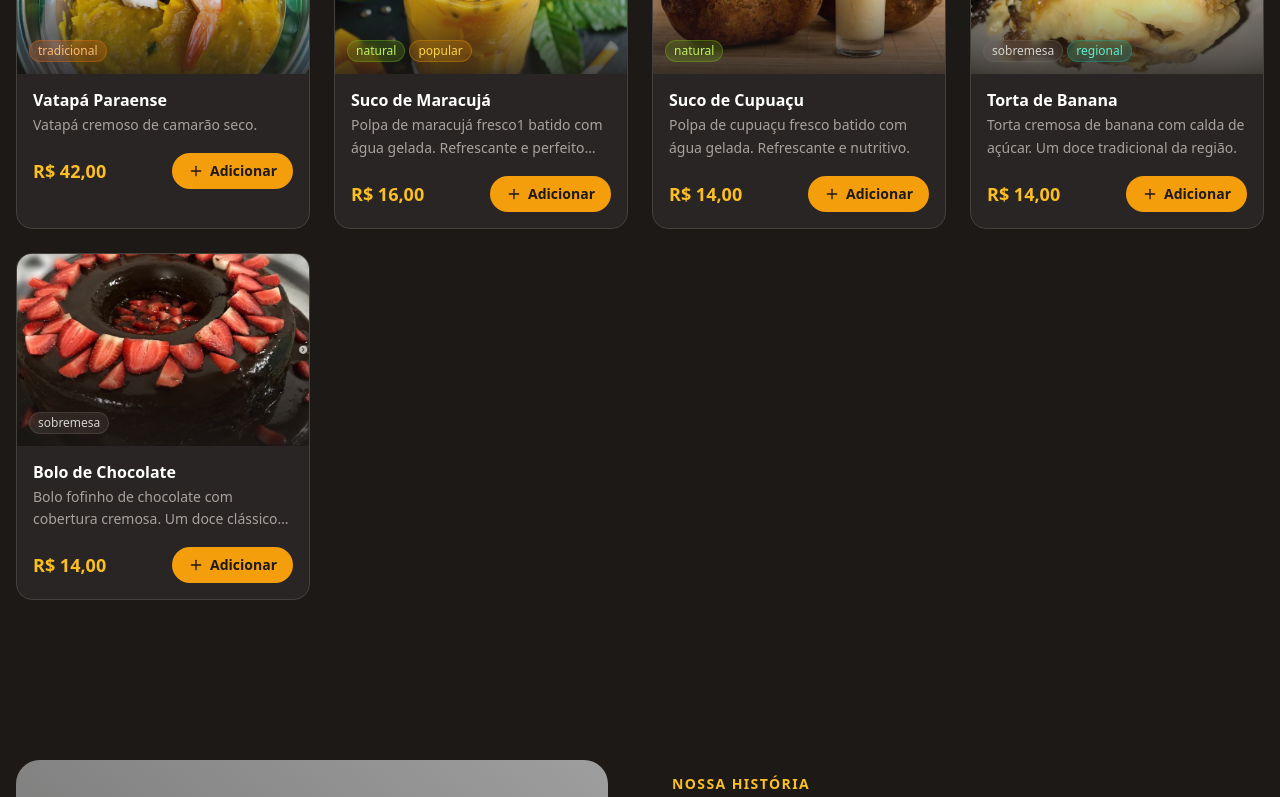
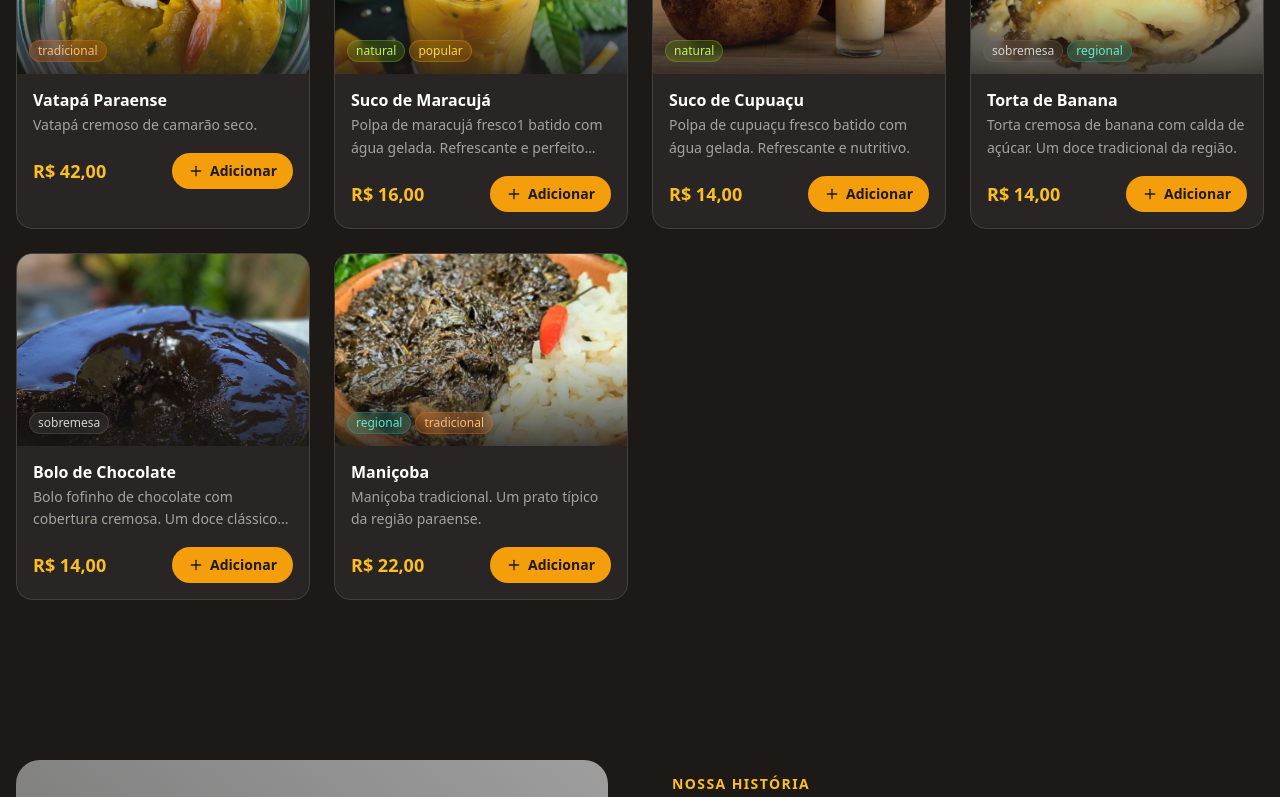
Before and after one commit to SecureBridgeGroup/tacaca-maroca, a React (Vite) app: page / in a window 1280 px wide. Shown: the part 2418-3215 px from the top of the page. Built offline with nearby package versions, Linux system fonts and the light colour scheme; grey boxes are pictures that could not be loaded; a web font is replaced by a local one.

Commit message:
fix: update menu.ts - images

```diff
--- a/src/data/menu.ts
+++ b/src/data/menu.ts
@@ -110,10 +110,21 @@ export const menuData: MenuItem[] = [
     name: 'Bolo de Chocolate',
     description: 'Bolo fofinho de chocolate com cobertura cremosa. Um doce clássico da casa.',
     price: 14.00,
-    image_url: '/img/10.png',
+    image_url: '/img/bolochocolate.png',
     category: 'Doces',
     featured: false,
     available: true,
     tags: ['sobremesa']
+  },
+  {
+    id: 'a1000000-0000-0000-0000-000000000007-manicoba',
+    name: 'Maniçoba',
+    description: 'Maniçoba tradicional. Um prato típico da região paraense.',
+    price: 22.00,
+    image_url: '/img/9.png',
+    category: 'Maniçoba',
+    featured: false,
+    available: true,
+    tags: ['regional', 'tradicional']
   }
 ];
```
Also changed, not shown: public/img/bolochocolate.png (added).
